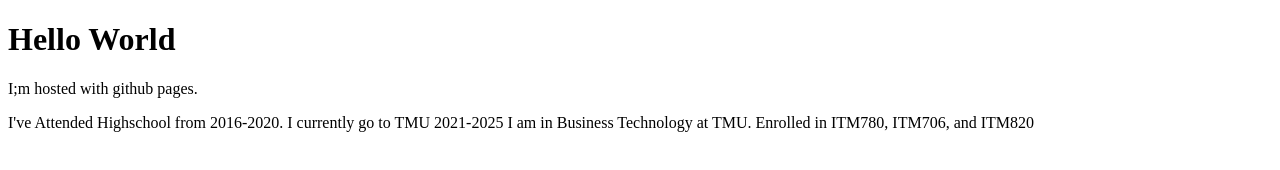
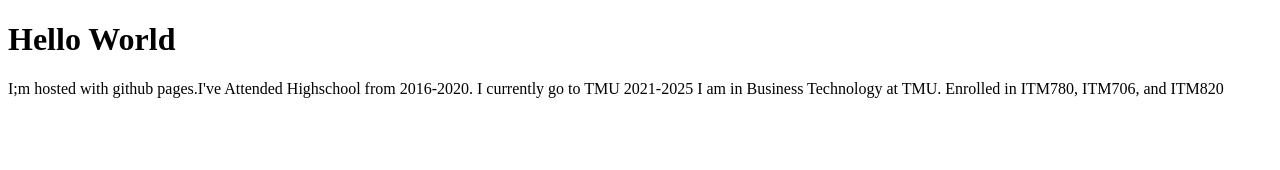
Before and after one commit to Neenu4/Neenu4.github.ca-, a plain HTML site: page index.html in a window 1280 px wide. Drawn offline with Linux system fonts and the light colour scheme.

Commit message:
Update index.html

```diff
--- a/index.html
+++ b/index.html
@@ -2,8 +2,7 @@
 <html>
     <body>
         <h1>Hello World</h1>
-        <p>I;m hosted with github pages.</p>
-        <p> I've Attended Highschool from 2016-2020. I currently go to TMU 2021-2025
+        <p>I;m hosted with github pages.I've Attended Highschool from 2016-2020. I currently go to TMU 2021-2025
             I am in Business Technology at TMU. Enrolled in ITM780, ITM706, and ITM820</p>
     </body>
 </html>
```
